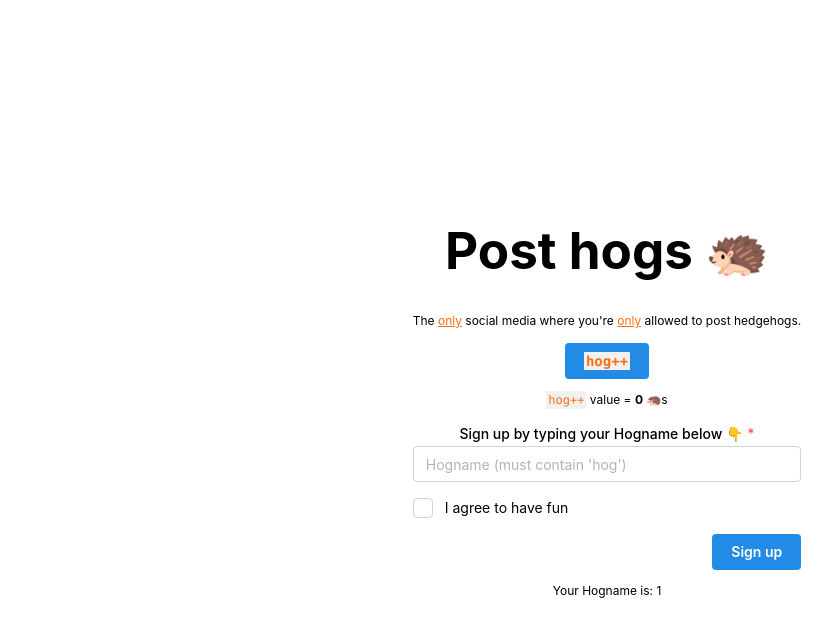
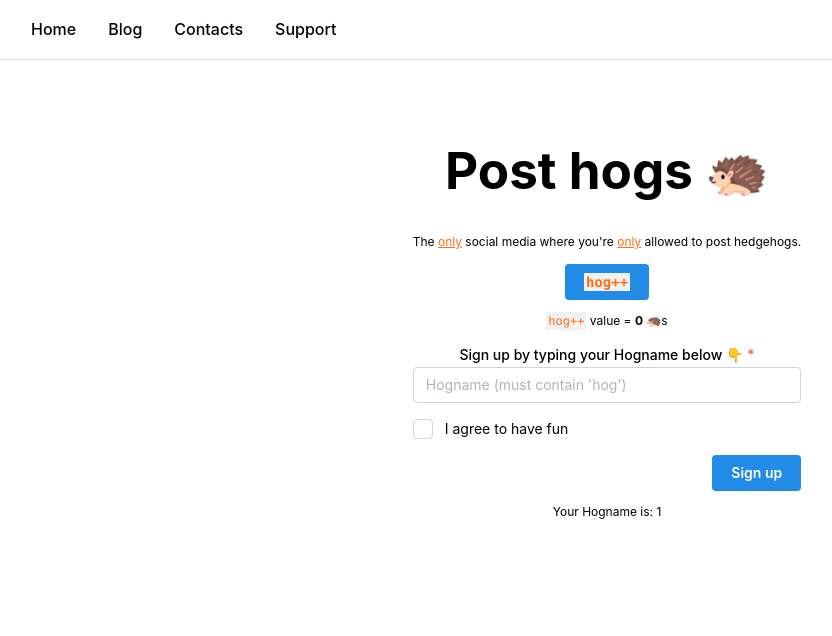
Before and after one commit to holacompu/post-hog-app, a React (Vite) app in the folder vite-hog/: page / in a window 1280 px wide. Shown: the top 636 px of the page, without its empty margins (33-865 px from the left). Built offline with nearby package versions, Linux system fonts and the light colour scheme.

Commit message:
Implement AppShell + MobileNavbar

```diff
--- a/vite-hog/src/App.tsx
+++ b/vite-hog/src/App.tsx
@@ -5,10 +5,15 @@ import { useState } from 'react'
 
 import { MantineProvider } from '@mantine/core';
 
-import { Button, Checkbox, Group, TextInput } from '@mantine/core';
+import { AppShell, Burger, Button, Checkbox, Group, TextInput, UnstyledButton } from '@mantine/core';
 import { useForm } from '@mantine/form';
+import { useDisclosure } from '@mantine/hooks';
+import ReactLogo from './assets/react.svg';
+import classes from './MobileNavbar.module.css';
 
 export default function App() {
+
+  const [opened, { toggle }] = useDisclosure();
 
   //Signup form with Hogname + ToS validation
   let chosenHogName: string[] = [];
@@ -32,14 +37,44 @@ export default function App() {
 
     (
       <>
+
+<AppShell
+      header={{ height: 60 }}
+      navbar={{ width: 300, breakpoint: 'sm', collapsed: { desktop: true, mobile: !opened } }}
+      padding="md"
+    >
+      <AppShell.Header>
+        <Group h="100%" px="md">
+          <Burger opened={opened} onClick={toggle} hiddenFrom="sm" size="sm" />
+          <Group justify="space-between" style={{ flex: 1 }}>
+
+            <Group ml="xl" gap={0} visibleFrom="sm">
+              <UnstyledButton className={classes.control}>Home</UnstyledButton>
+              <UnstyledButton className={classes.control}>Blog</UnstyledButton>
+              <UnstyledButton className={classes.control}>Contacts</UnstyledButton>
+              <UnstyledButton className={classes.control}>Support</UnstyledButton>
+            </Group>
+          </Group>
+        </Group>
+      </AppShell.Header>
+
+      <AppShell.Navbar py="md" px={4}>
+        <UnstyledButton className={classes.control}>Home</UnstyledButton>
+        <UnstyledButton className={classes.control}>Blog</UnstyledButton>
+        <UnstyledButton className={classes.control}>Contacts</UnstyledButton>
+        <UnstyledButton className={classes.control}>Support</UnstyledButton>
+      </AppShell.Navbar>
+
+        <AppShell.Main>
           <h1>Post hogs 🦔</h1>
-
-          <p>The <u>only</u> social media where you're <u>only</u> allowed to post hedgehogs.</p>
-
+          <p>
+            The <u>only</u> social media where you're <u>only</u> allowed to post hedgehogs.
+          </p>
           <Button onClick={() => setCount((count) => count + 1)}>
             <code>hog++</code>
           </Button>
-          <p><code>hog++</code> value = <b>{count}</b> 🦔s
+          <p>
+            <code>hog++</code> value = <b>{count}</b> 🦔s
           </p>
 
 
@@ -65,6 +100,9 @@ export default function App() {
             </form>
 
               <p>Your Hogname is: {chosenHogName.push("hogName")}</p>
+
+            </AppShell.Main>
+        </AppShell>
       </>
     )
 
--- /dev/null
+++ b/vite-hog/src/MobileNavbar.module.css
@@ -0,0 +1,10 @@
+.control {
+    display: block;
+    padding: var(--mantine-spacing-xs) var(--mantine-spacing-md);
+    border-radius: var(--mantine-radius-md);
+    font-weight: 500;
+
+    @mixin hover {
+      background-color: light-dark(var(--mantine-color-gray-0), var(--mantine-color-dark-6));
+    }
+  }
```
Lines whose indentation alone changed are shown as unchanged.
